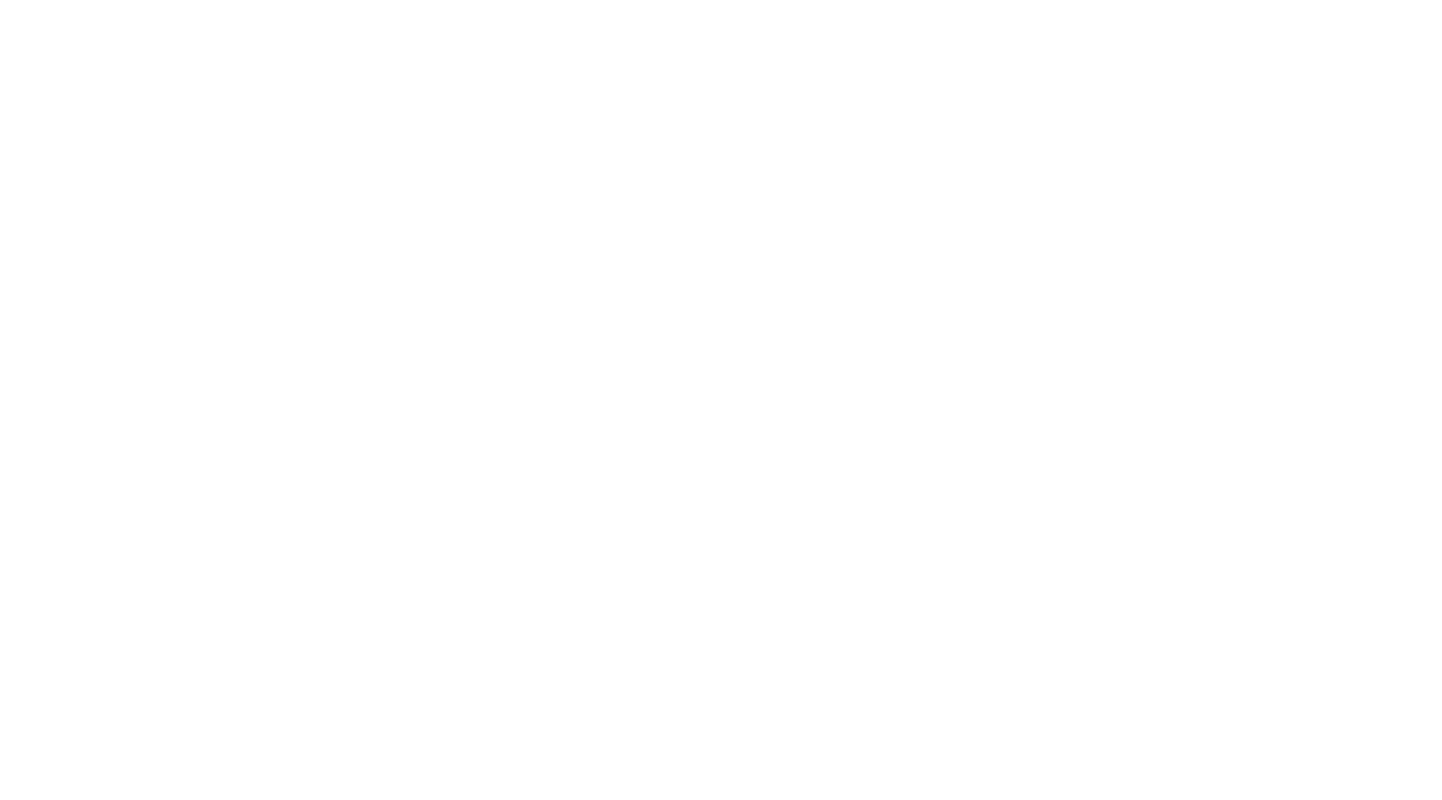
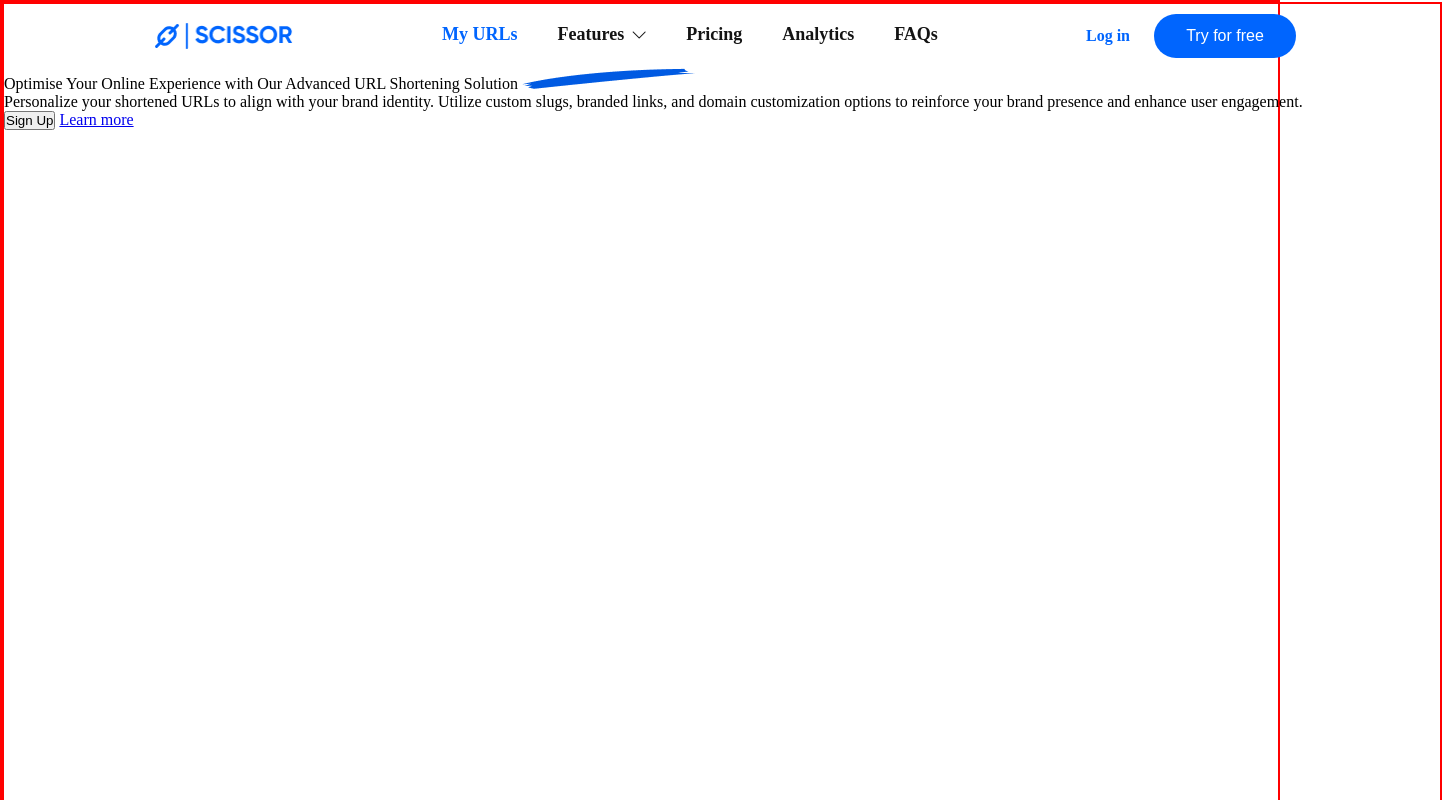
Before and after one commit to Dmayor22/ALTSCHOOL-ASSIGNMENT-CSS----ID-ALT-SOE-024-1861, a plain HTML site: page css Assignment 6/index.html in a window 1280 px wide. Shown: the top 800 px of the page, 1442 px wide, since content can reach past the window. Drawn offline with nearby package versions, Linux system fonts and the light colour scheme.

Commit message:
AltSchool css Assignment

```diff
--- a/css Assignment 6/index.html
+++ b/css Assignment 6/index.html
@@ -4,8 +4,64 @@
     <meta charset="UTF-8" />
     <meta http-equiv="X-UA-Compatible" content="IE=edge" />
     <meta name="viewport" content="width=device-width, initial-scale=1.0" />
-    <link rel="stylesheet" href="main.css">
-    <title>Document</title>
+    <!-- Boxicons CSS -->
+    <link
+      href="https://unpkg.com/boxicons@2.1.4/css/boxicons.min.css"
+      rel="stylesheet"
+    />
+    <link rel="shortcut icon" href="images/Logo.png" type="image/x-icon" />
+    <link rel="stylesheet" href="main.css" />
+    <title>Scissors</title>
   </head>
-  <body></body>
+  <body>
+    <header class="hero_section">
+      <div class="header">
+        <img src="images/Logo.png" alt="logo" class="logo" />
+        <!-- nav links -->
+        <nav class="links">
+          <ul>
+            <li><a href="#" id="active">My URLs</a></li>
+            <li>
+              <div class="drop-down">
+                <a href="#">Features</a>
+                <img src="images/Vector.png" alt="" />
+              </div>
+            </li>
+            <li><a href="#">Pricing</a></li>
+            <li><a href="#">Analytics</a></li>
+            <li><a href="#">FAQs</a></li>
+          </ul>
+        </nav>
+        <div class="cta">
+          <a href="#">Log in</a>
+          <button class="btn">Try for free</button>
+        </div>
+      </div>
+
+      <section>
+        <div class="frame_1">
+          <div class="optimise">
+            <p>
+              Optimise Your Online Experience with Our Advanced
+              <span id="url"
+                >URL Shortening Solution <img src="images/Vector 3.png" alt=""
+              /></span>
+            </p>
+          </div>
+
+          <p>
+            Personalize your shortened URLs to align with your brand identity.
+            Utilize custom slugs, branded links, and domain customization
+            options to reinforce your brand presence and enhance user
+            engagement.
+          </p>
+
+          <div class="more">
+              <button>Sign Up</button>
+             <a href="#">Learn more</a>
+          </div>
+        </div>
+      </section>
+    </header>
+  </body>
 </html>
--- a/css Assignment 6/main.css
+++ b/css Assignment 6/main.css
@@ -0,0 +1,84 @@
+* {
+  padding: 0;
+  margin: 0;
+  box-sizing: border-box;
+}
+
+body {
+  border: 2px solid red;
+}
+
+.hero_section {
+  width: 1440px;
+  height: 1024px;
+  margin: 0 auto;
+  border: 2px solid red;
+}
+
+.header {
+  width: 1150px;
+  height: 44px;
+  display: flex;
+  justify-content: space-between;
+  align-items: center;
+  margin: 10px auto;
+}
+
+.logo {
+  width: 155px;
+  height: 40px;
+}
+
+.links {
+  width: 504px;
+  height: 24px;
+}
+
+.links ul {
+  list-style: none;
+  display: flex;
+  align-items: center;
+  gap: 40px;
+}
+
+.links li a {
+  text-decoration: none;
+  color: #141414;
+  font-weight: 700;
+  font-size: 18px;
+}
+.drop-down {
+  display: flex;
+  align-items: center;
+  gap: 8px;
+  cursor: pointer;
+}
+.links #active {
+  color: #0065fe;
+}
+.cta {
+  width: 211px;
+  height: 44px;
+  display: flex;
+  gap: 24px;
+  align-items: center;
+  font-size: 16px;
+}
+
+.cta a {
+  color: #0065fe;
+  text-decoration: none;
+  font-weight: 700;
+}
+
+.cta .btn {
+  width: 142px;
+  height: 44px;
+  border-radius: 100px;
+  padding: 12px 24px;
+  background-color: #0065fe;
+  font-size: 16px;
+  color: #fff;
+  border: none;
+  cursor: pointer;
+}
```
Also changed, not shown: css Assignment 6/images/Vector 3.png (added), css Assignment 6/images/Vector.png (added).
